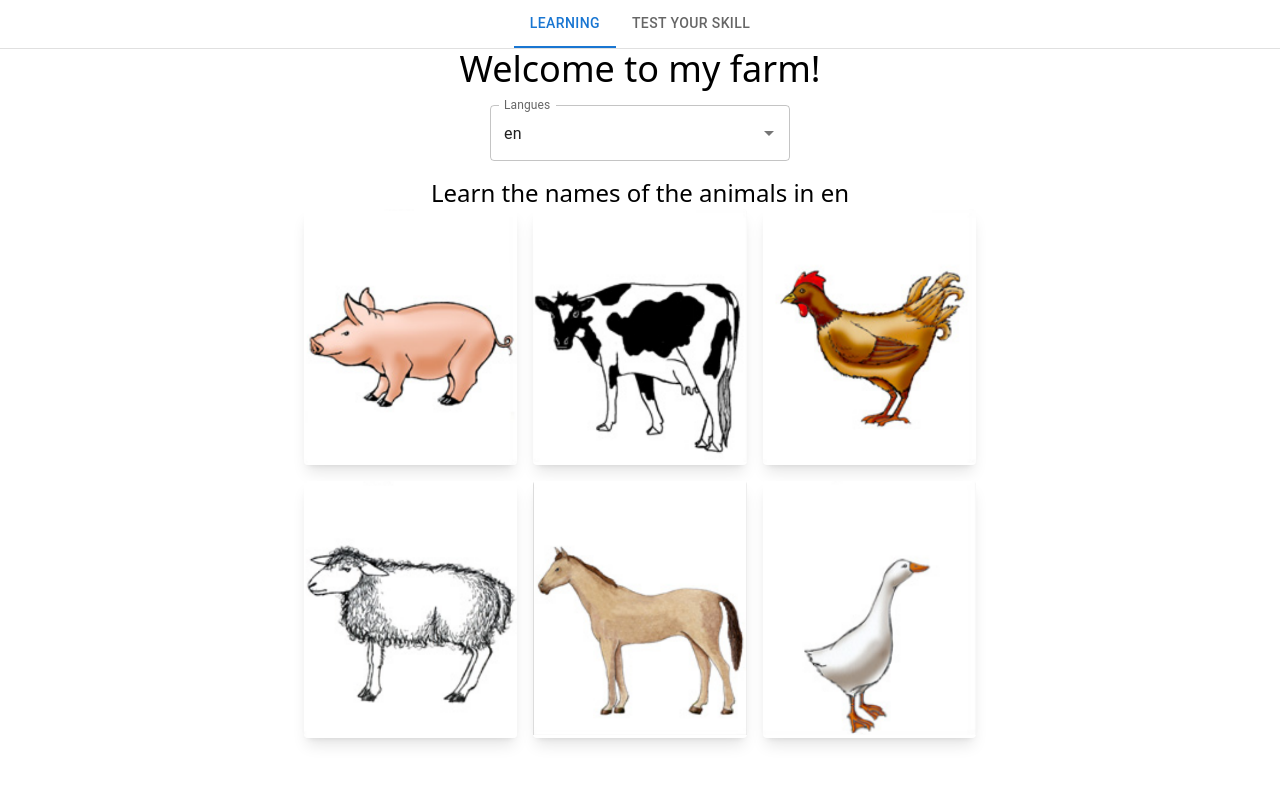
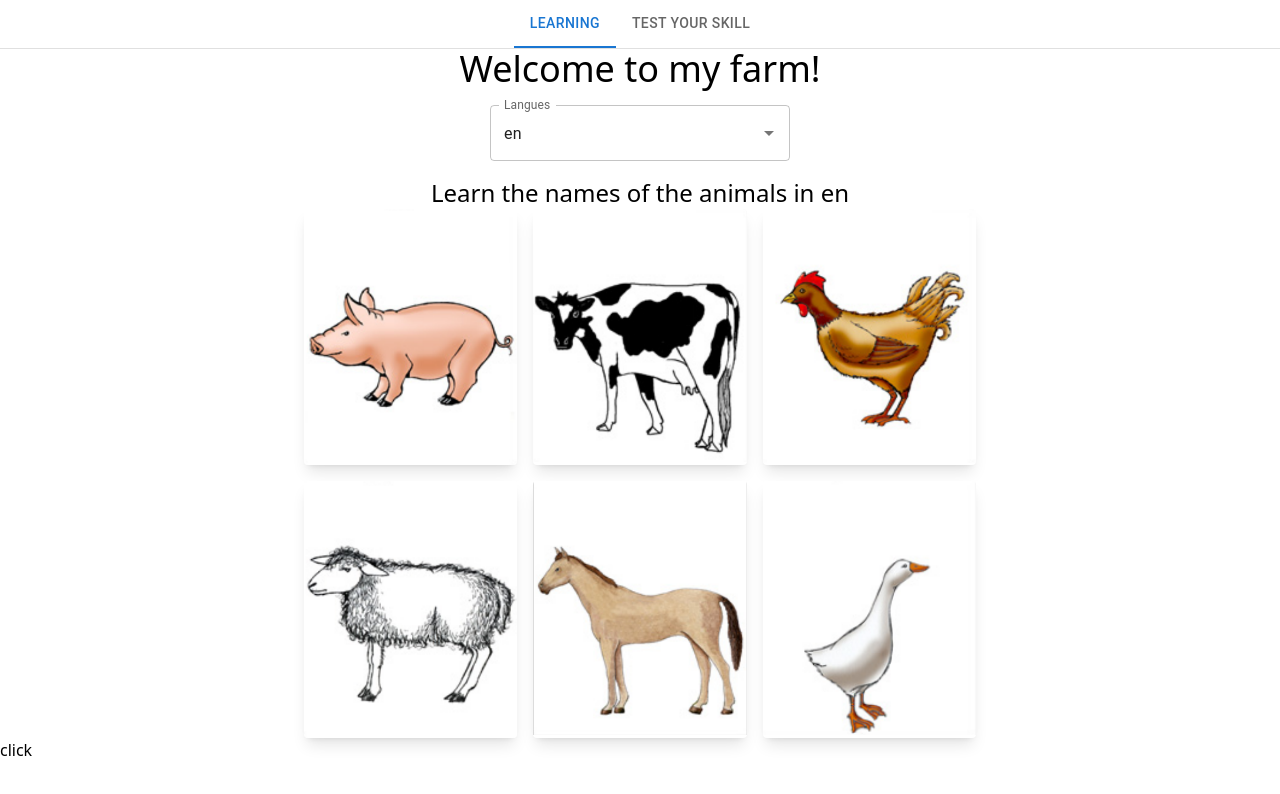
Before and after one commit to Cedran-Bastien/Laerning, a Next.js app: page /learn in a window 1280 px wide. Shown: the top 794 px of the page. Built offline with nearby package versions, Linux system fonts and the light colour scheme.

Commit message:
Add event function for lerning

```diff
--- a/src/pages/index.js
+++ b/src/pages/index.js
@@ -1,9 +1,12 @@
 import { useRouter } from "next/navigation";
+import { useEffect } from "react";
 
 export default function Index() {
   const router = useRouter();
 
-  router.push("/learn");
+  useEffect(() => {
+    router.push("/learn");
+  }, [router]);
 
   return <></>;
 }
--- a/src/pages/learn.js
+++ b/src/pages/learn.js
@@ -7,10 +7,27 @@ import TextField from '@mui/material/TextField';
 import Autocomplete from '@mui/material/Autocomplete';
 
 export default function Learning() {
+
   const [selectedLanguage, setSelectedLanguage] = useState('en');
   const langues = Object.keys(set1);
   const handleLanguageChange = (event, value) => {
     setSelectedLanguage(value);
+  };
+
+  const handleOnImageClick = (event, text) => {
+    // const voices = speechSynthesis.getVoices();
+
+    // voices.forEach((voice) => {
+    //   console.log(voice);
+    // });
+
+    const utterance = new SpeechSynthesisUtterance(text);
+
+    utterance.lang = "en-US"; // la langue du texte
+    utterance.volume = 1; // volume (entre 0 et 1) - défaut : 1
+    utterance.rate = 0.7; // vitesse d'élocution (entre 0 et 10) - défaut : 1
+
+    window.speechSynthesis.speak(utterance);
   };
 
   return (
@@ -31,6 +48,9 @@ export default function Learning() {
       </div>
       <h1 className="text-2xl text-center">Learn the names of the animals in {selectedLanguage}</h1>
       <CardGrid imgNames={set1.en} names={set1[selectedLanguage]} />
+      <button type="button" onClick={handleOnImageClick}>
+      click
+    </button>
     </div>
   );
 }
```
